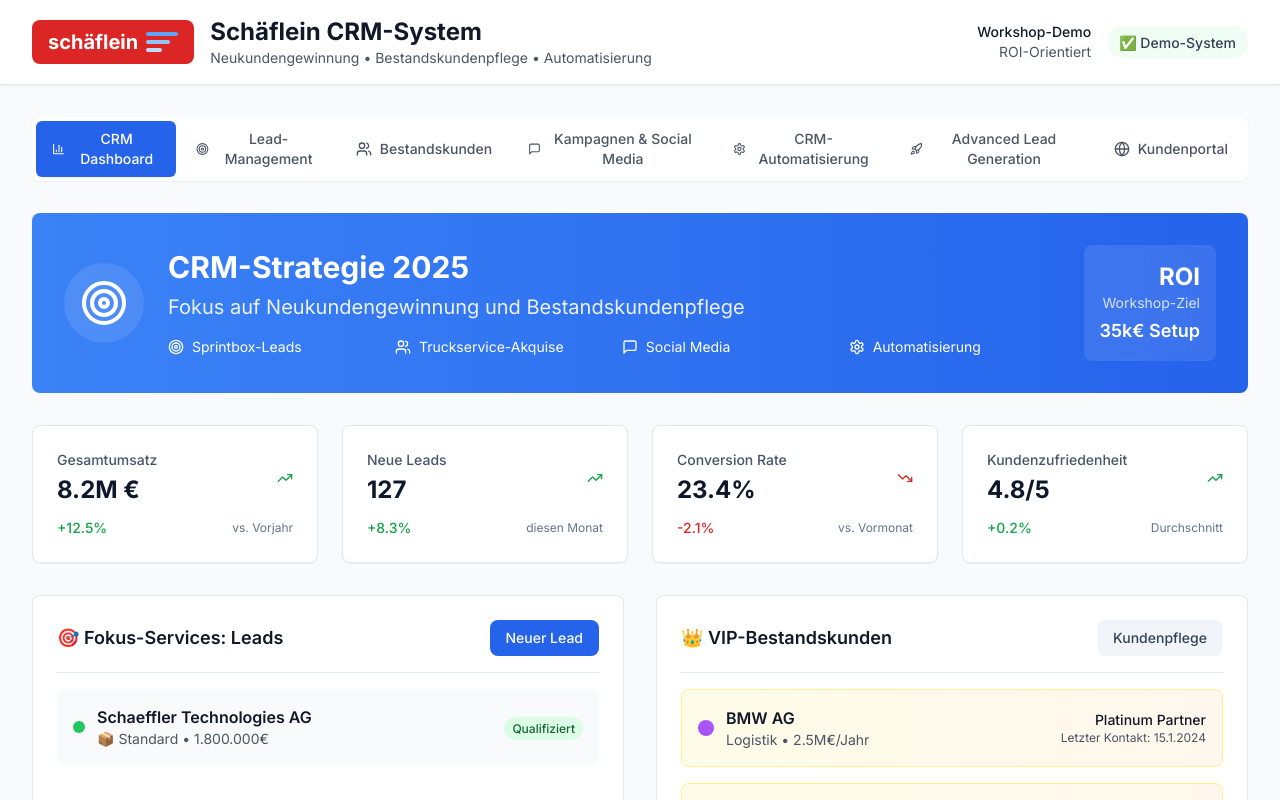
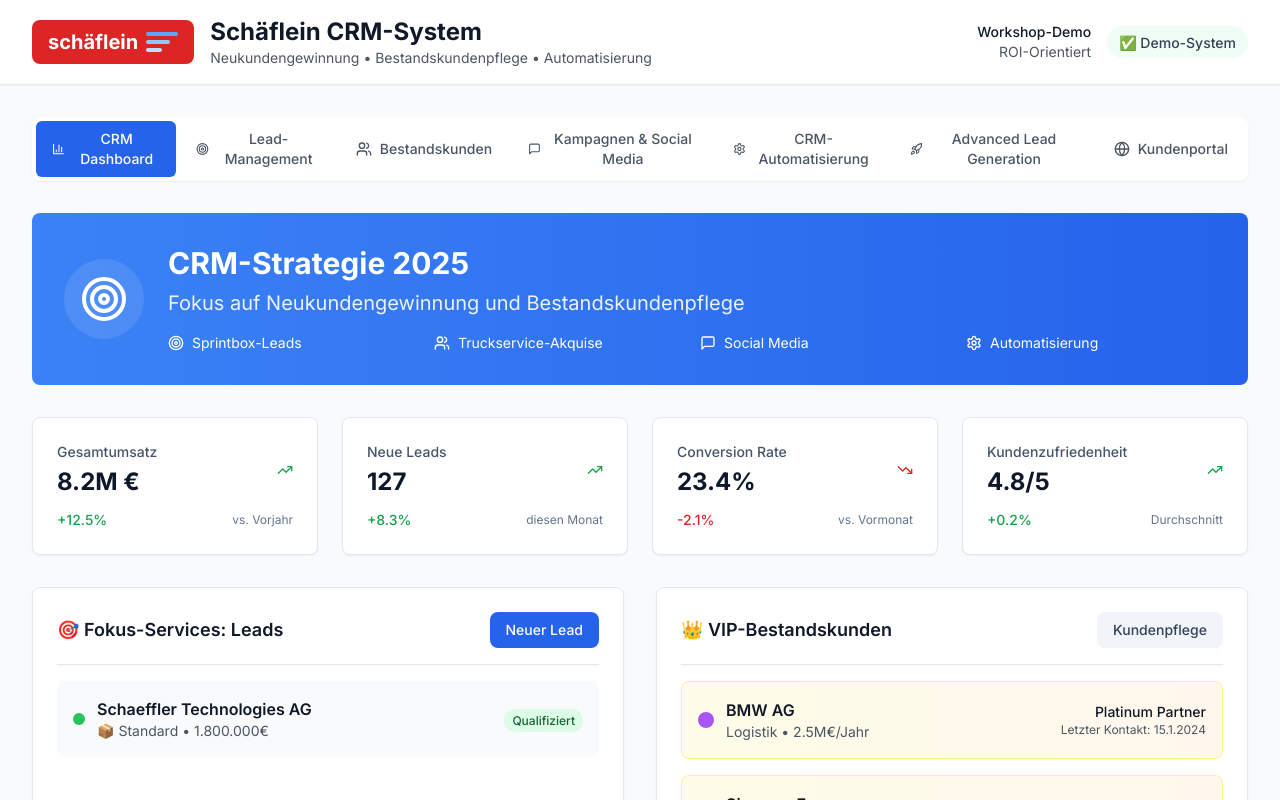
Before and after one commit to Mirey333/Schaeflein, a Next.js app: page / in a window 1280 px wide. Shown: the top 800 px of the page. Built offline with nearby package versions, Linux system fonts and the light colour scheme.

Commit message:
Remove: ROI-Sektion aus CRM Dashboard entfernt

```diff
--- a/app/page.tsx
+++ b/app/page.tsx
@@ -129,13 +129,6 @@
                       <Settings className="h-4 w-4" />
                       <span>Automatisierung</span>
                     </div>
-                  </div>
-                </div>
-                <div className="text-right">
-                  <div className="bg-white/10 backdrop-blur-sm rounded-lg p-4">
-                    <div className="text-2xl font-bold">ROI</div>
-                    <div className="text-sm text-white/80">Workshop-Ziel</div>
-                    <div className="text-lg font-semibold mt-1">35k€ Setup</div>
                   </div>
                 </div>
               </div>
```
